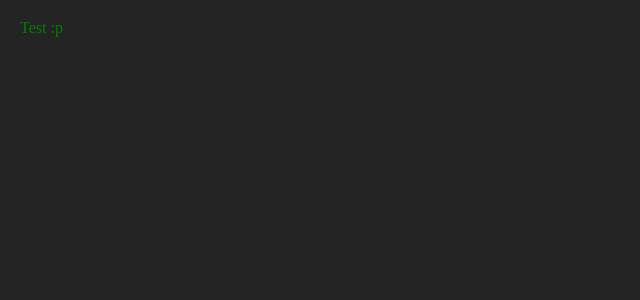
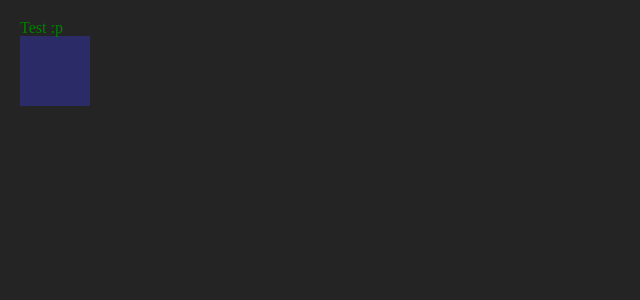
Before and after one commit to benoit82/react-vite-app, a React (Vite) app: page / in a window 1280 px wide. Shown: the top 300 px of the page, without its empty margins (0-640 px from the left). Built offline with nearby package versions, Linux system fonts and the light colour scheme.

Commit message:
end of test of styled-component

```diff
--- a/src/App.tsx
+++ b/src/App.tsx
@@ -1,6 +1,7 @@
 import { FC } from 'react'
 import { CustomTheme, ThemeProvider } from 'styled-components'
-import { Container } from './components/Container'
+import { Button } from './components/Button';
+import { Container, NestedContainer } from './components/Container'
 
 const App: FC = () => {
   const activeDarkMode = true;
@@ -19,6 +20,9 @@ const App: FC = () => {
     <ThemeProvider theme={activeDarkMode ? darkTheme : theme }>
       <Container textColor='green' >
         <p>Test :p</p>
+        <NestedContainer>
+          <Button onClick={(e) => console.log(e)}>click on me</Button>
+        </NestedContainer>
       </Container>
     </ThemeProvider>
   )
--- /dev/null
+++ b/src/components/Button.tsx
@@ -0,0 +1,5 @@
+import styled from "styled-components";
+
+export const Button = styled.button`
+  visibility: hidden;
+`
--- a/src/components/Container.tsx
+++ b/src/components/Container.tsx
@@ -1,4 +1,5 @@
 import styled from 'styled-components';
+import { Button } from './Button';
 
 type ContainerProps = {
   bgColor?: string;
@@ -9,6 +10,22 @@ export const Container = styled.div<ContainerProps>`
   min-width: 100vw;
   min-height: 100vh;
   background-color: ${ ({ bgColor, theme }) => bgColor || theme.primary };
-  color: ${({ textColor, theme }) => textColor || theme.secondary };
+  color: ${ ({ textColor, theme }) => textColor || theme.secondary };
   padding: 20px;
 `
+
+
+export const NestedContainer =  styled(Container)`
+  background-color: #2b2b68;
+  min-width: 0;
+  min-height: 0;
+  width: 30px;
+  height: 30px;
+  transition: background-color 500ms ease-in;
+  &:hover {
+    background-color: #6ea16e;
+    & ${Button} {
+      visibility: visible;
+    }
+  }
+`
```
